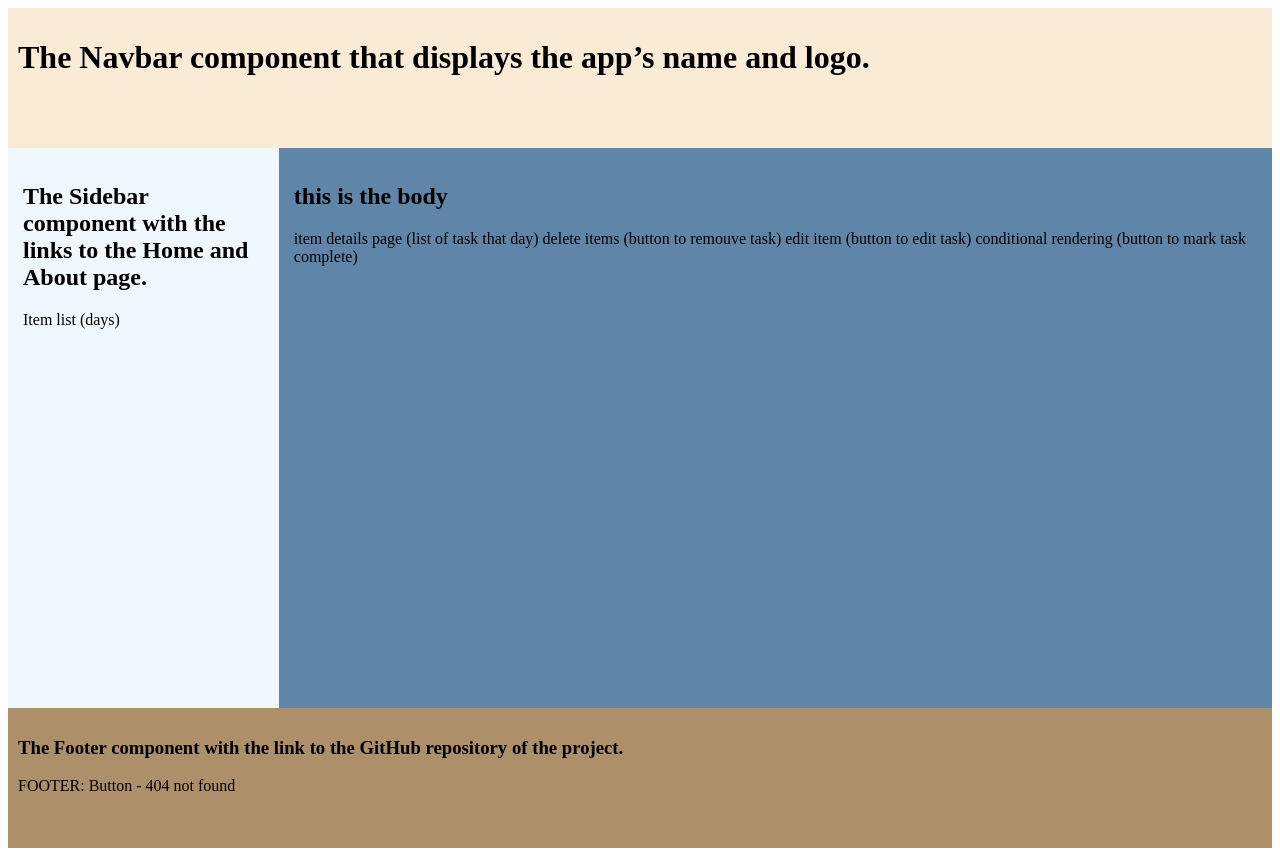
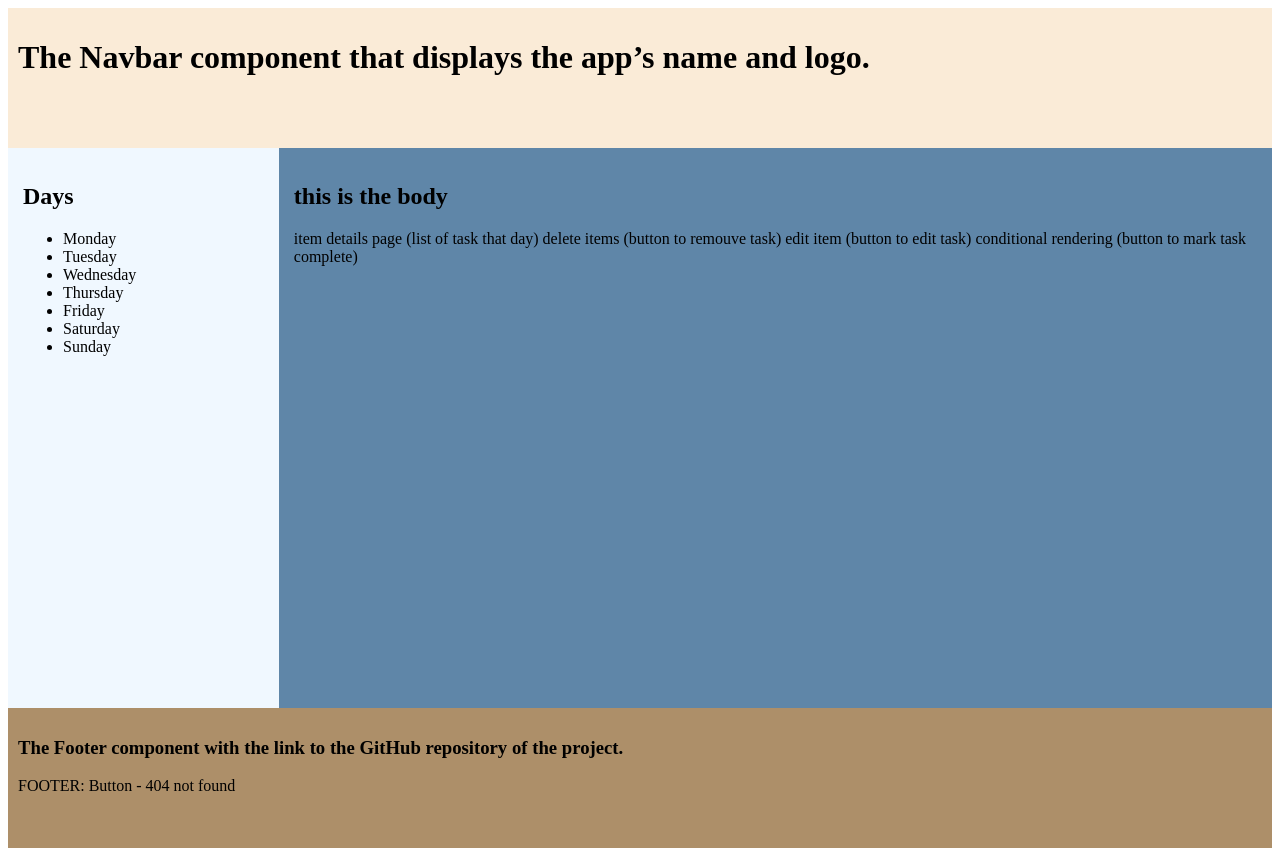
Before and after one commit to Stradow/HAK-To-Do, a React (Vite) app: page / in a window 1280 px wide. Built offline with nearby package versions, Linux system fonts and the light colour scheme.

Commit message:
Adding Days in Sidebar

```diff
--- a/src/components/Sidebar.jsx
+++ b/src/components/Sidebar.jsx
@@ -1,8 +1,23 @@
 function Sidebar() {
+  const daysOfWeek = [
+    "Monday",
+    "Tuesday",
+    "Wednesday",
+    "Thursday",
+    "Friday",
+    "Saturday",
+    "Sunday",
+  ];
+
   return (
     <div className="sidebar">
-      <h2>The Sidebar component with the links to the Home and About page.</h2>
-      <p>Item list (days)</p>
+      <h2>Days</h2>
+
+      <ul>
+        {daysOfWeek.map((day) => (
+          <li key={day}>{day}</li>
+        ))}
+      </ul>
     </div>
   );
 }
```
